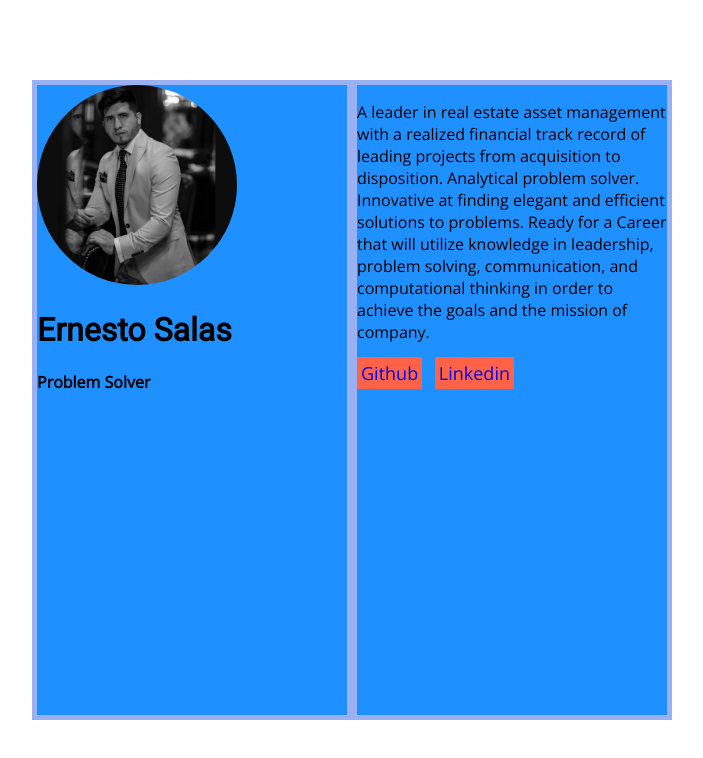
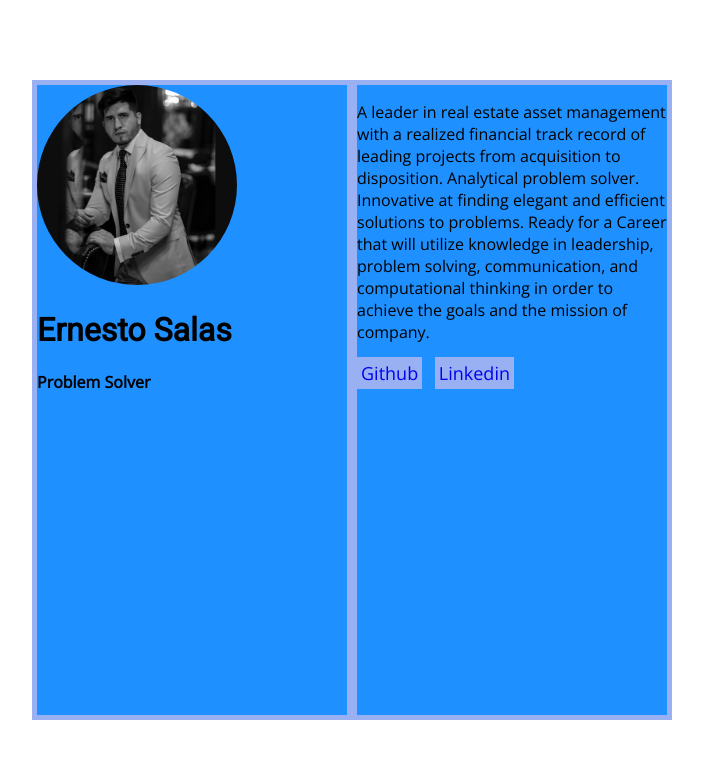
Before and after one commit to theernestosalas/AboutMe, a plain HTML site: page index.html in a window 1280 px wide. Shown: the whole page, without its empty margins (288-991 px from the left). Drawn offline with nearby package versions, Linux system fonts and the light colour scheme.

Commit message:
Update style.css

```diff
--- a/style.css
+++ b/style.css
@@ -58,7 +58,7 @@ html, body {
 
 .social-links a {
 	text-decoration: none;
-	background-color: #ff6347;
+	background-color: #99b0f3;
 	padding: 4px;
 }
 
```
